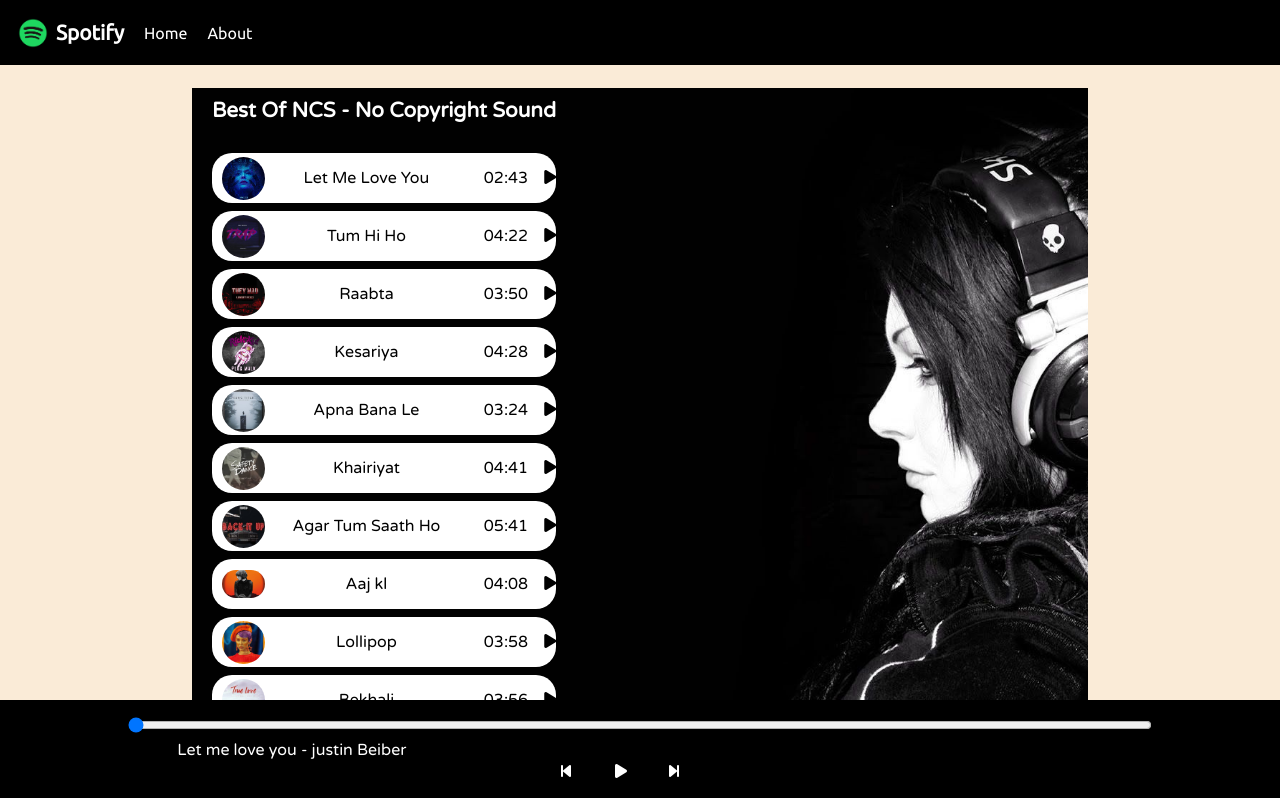
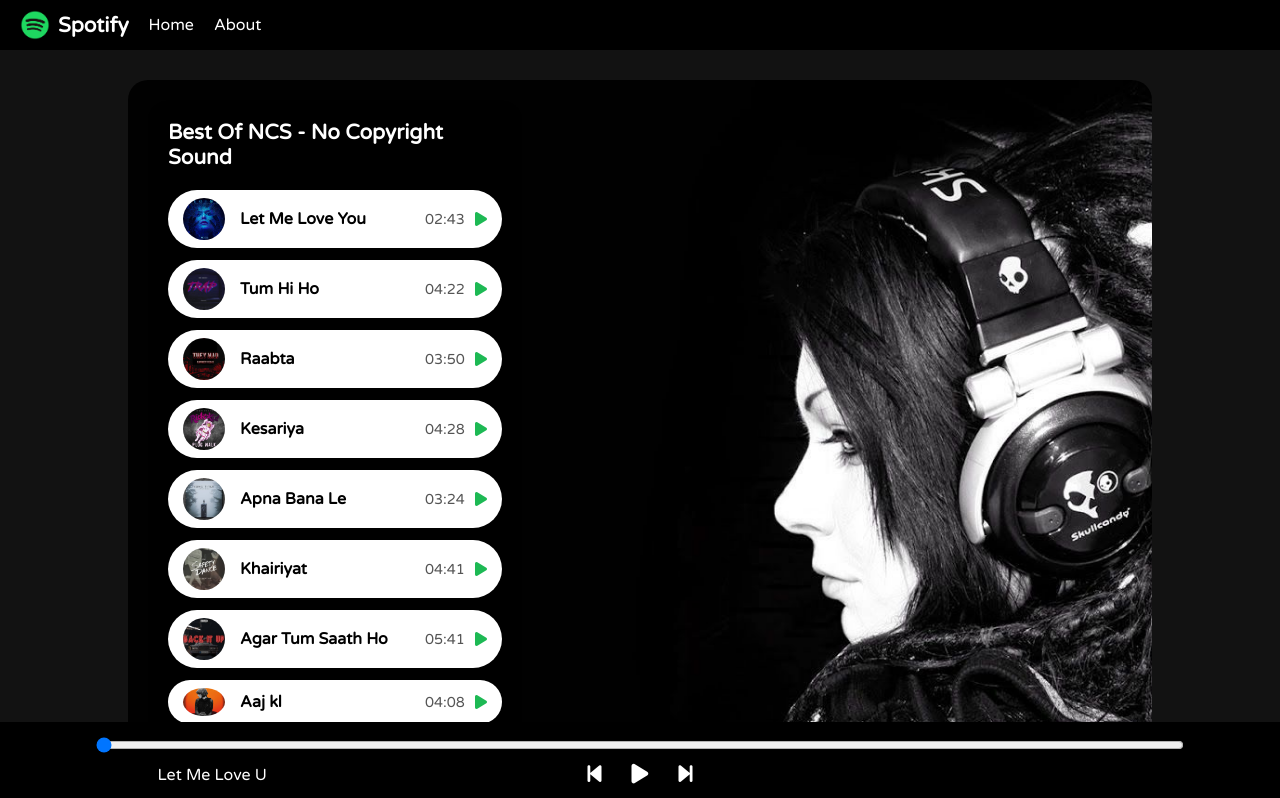
Before and after one commit to monu-kumar-dev/music_Player, a plain HTML site: page index.html in a window 1280 px wide. Shown: the top 798 px of the page. Drawn offline with Linux system fonts and the light colour scheme.

Commit message:
Improve UI/UX with animations and enhance music player features

```diff
--- a/index.html
+++ b/index.html
@@ -97,7 +97,7 @@
             <i id="forward" class="fa-solid fa-forward-step"></i>
         </div>
         <div class="songInfo">
-            <img src="./playing.gif" width="45px" alt="playing" id="gif"> Let me love you - justin Beiber
+            <img src="./playing.gif" width="45px" alt="playing" id="gif"> <span id="songInfoName">Let Me Love U</span>
         </div>
     </div>
     <script src="https://kit.fontawesome.com/738fa6b595.js" crossorigin="anonymous"></script>
--- a/script.js
+++ b/script.js
@@ -124,18 +124,33 @@ const makeAllPlays = () => {
 
 Array.from(songItemPlay).forEach((element) => {
   element.addEventListener("click", (e) => {
+    const clickedIndex = parseInt(e.target.id);
+
+    // SAME SONG → TOGGLE PLAY / PAUSE
+    if (songIndex === clickedIndex && !audioElement.paused) {
+      audioElement.pause();
+      e.target.classList.remove("fa-pause");
+      e.target.classList.add("fa-play");
+      masterPlay.classList.remove("fa-pause");
+      masterPlay.classList.add("fa-play");
+      gif.style.opacity = 0;
+    }
+    //  NEW SONG OR PAUSED SONG
+    else {
       makeAllPlays();
-    e.target.classList.remove("fa-play");
-    e.target.classList.add("fa-pause");
-    songIndex = parseInt(e.target.id);
+      songIndex = clickedIndex;
       audioElement.src = `./songs/${songIndex}.mp3`;
       audioElement.currentTime = 0;
       audioElement.play();
 
-    // pahle wale ko pause
+      e.target.classList.remove("fa-play");
+      e.target.classList.add("fa-pause");
+
       masterPlay.classList.remove("fa-play");
       masterPlay.classList.add("fa-pause");
       gif.style.opacity = 1;
+      songInfoName.innerText = songs[songIndex - 1].songname;
+    }
   });
 });
 
@@ -147,6 +162,7 @@ forward.addEventListener("click", (e) => {
   }
 
   audioElement.src = `./songs/${songIndex}.mp3`;
+  songInfoName.innerText = songs[songIndex - 1].songname;
   audioElement.currentTime = 0;
   audioElement.play();
   masterPlay.classList.remove("fa-play");
@@ -162,6 +178,7 @@ backward.addEventListener("click", (e) => {
   }
 
   audioElement.src = `./songs/${songIndex}.mp3`;
+  songInfoName.innerText = songs[songIndex - 1].songname;
   audioElement.currentTime = 0;
   audioElement.play();
   masterPlay.classList.remove("fa-play");
--- a/style.css
+++ b/style.css
@@ -1,126 +1,179 @@
 @import url("https://fonts.googleapis.com/css2?family=Ubuntu&display=swap");
 @import url("https://fonts.googleapis.com/css2?family=Varela+Round&display=swap");
-
-body {
-  background-color: antiquewhite;
-}
 
 * {
   margin: 0;
   padding: 0;
+  box-sizing: border-box;
+}
+
+body {
+  background: #121212;
+  color: white;
+  font-family: "Varela Round", sans-serif;
+}
+
+/* NAVBAR */
+nav {
+  background: black;
+  padding: 10px 20px;
+}
+
+nav ul {
+  display: flex;
+  align-items: center;
+  list-style: none;
+}
+
+nav ul li {
+  margin-right: 20px;
+  cursor: pointer;
 }
 
 .brand {
   display: flex;
   align-items: center;
-  font-weight: bolder;
+  font-weight: bold;
   font-size: 1.3rem;
 }
 
 .brand img {
   width: 30px;
-  padding: 0 8px;
+  margin-right: 8px;
 }
 
-nav {
-  font-family: "Ubuntu", "sans-serif";
+/* MAIN CONTAINER */
+.container {
+  width: 80%;
+  margin: 30px auto;
+  min-height: 70vh;
+  border-radius: 20px;
+  background: url("./bg.jpg") no-repeat center/cover;
+  display: flex;
+  padding: 20px;
 }
 
-nav ul {
-  display: flex;
-  align-items: center;
-  list-style-type: none;
-  height: 65px;
-  background-color: black;
-  color: white;
-}
-
-nav ul li {
-  padding: 0px 10px;
-}
-
-.container {
-  min-height: 65vh;
-  background-color: black;
-  color: white;
-  font-family: "Varela Round", sans-serif;
-  display: flex;
-  margin: 23px auto;
-  width: 70%;
-  background-image: url(./bg.jpg);
-  background-size: cover;
+/* SONG LIST (LEFT SIDE FIXED) */
+.songList {
+  width: 38%;
+  background: rgba(0, 0, 0, 0.65);
+  border-radius: 20px;
+  padding: 20px;
 }
 
 .songList h1 {
-  margin: 10px 20px;
   font-size: 1.3rem;
+  margin-bottom: 20px;
 }
 
+/* SONG ITEM */
+.songItem {
+  display: flex;
+  align-items: center;
+  justify-content: space-between;
+  background: white;
+  color: black;
+  border-radius: 30px;
+  padding: 8px 15px;
+  margin-bottom: 12px;
+  animation: slideUp 0.6s ease;
+  transition: transform 0.25s ease, box-shadow 0.25s ease;
+}
+
+.songItem:hover {
+  transform: translateX(6px);
+  box-shadow: 0 6px 15px rgba(0, 0, 0, 0.4);
+}
+
+.songItem img {
+  width: 42px;
+  border-radius: 50%;
+}
+
+.songName {
+  flex: 1;
+  margin-left: 15px;
+  font-weight: 600;
+}
+
+/* PLAY ICON + TIME */
+.songlistplay {
+  display: flex;
+  align-items: center;
+  gap: 10px;
+}
+
+.timeStamp {
+  font-size: 0.9rem;
+  color: #555;
+}
+
+.songItemPlay {
+  cursor: pointer;
+  color: #1db954;
+  transition: transform 0.2s ease;
+}
+
+.songItemPlay:hover {
+  transform: scale(1.3);
+}
+
+/* BOTTOM PLAYER */
 .bottom {
   position: sticky;
-  height: 100px;
-  background-color: black;
-  color: white;
-  bottom: 0; /* not work so giving container height*/
+  bottom: 0;
+  background: black;
+  padding: 15px 0;
   display: flex;
-  justify-content: center;
+  flex-direction: column;
   align-items: center;
-  flex-direction: column;
 }
 
 #myProgressBar {
-  width: 80vw;
+  width: 85%;
   cursor: pointer;
 }
 
 .icons {
-  margin-top: 30px;
+  margin-top: 10px;
+  display: flex;
+  gap: 30px;
 }
 
 .icons i {
-  width: 50px;
-  height: 20px;
+  font-size: 1.4rem;
+  cursor: pointer;
+  transition: transform 0.2s ease, color 0.2s ease;
 }
 
-.songItemContainer {
-  margin-top: 30px;
+.icons i:hover {
+  transform: scale(1.2);
+  color: #1db954;
 }
 
-.songItem {
-  height: 50px;
+/* SONG INFO */
+.songInfo {
+  position: absolute;
+  left: 8%;
+  bottom: 15px;
   display: flex;
-  /* width: 80%; */
-  background-color: white;
   align-items: center;
-  justify-content: space-between;
-  color: black;
-  border-radius: 20px;
-  margin: 8px 20px;
+  gap: 10px;
 }
 
-.songItem img {
-  width: 43px;
-  border-radius: 30px;
-  margin-left: 10px;
-}
-.timeStamp {
-  padding: 0px 16px;
+.songInfo img {
+  opacity: 0;
+  transition: opacity 0.3s ease-in;
 }
 
-.timeStamp i {
-  cursor: pointer;
+/* ANIMATION */
+@keyframes slideUp {
+  from {
+    opacity: 0;
+    transform: translateY(20px);
+  }
+  to {
+    opacity: 1;
+    transform: translateY(0);
+  }
 }
-
-.icons i {
-  cursor: pointer;
-}
-
-.songInfo {
-  position: absolute;
-  left: 10vw;
-  font-family: "Varela Round", sans-serif;
-}
-.songInfo img {
-  opacity: 0;
-  transition: opacity 0.4s ease-in;
-}
```
Lines whose indentation alone changed are shown as unchanged.
